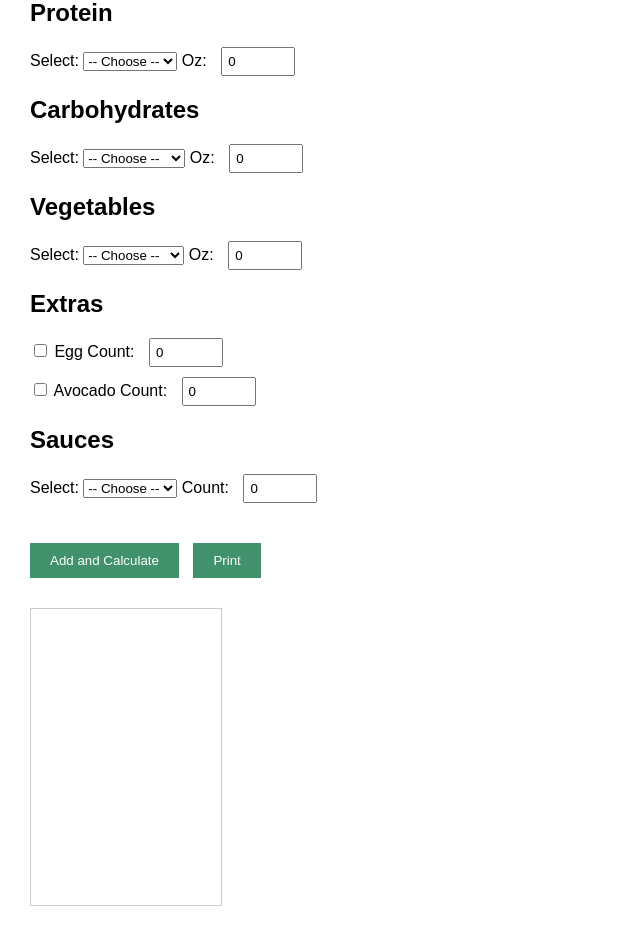
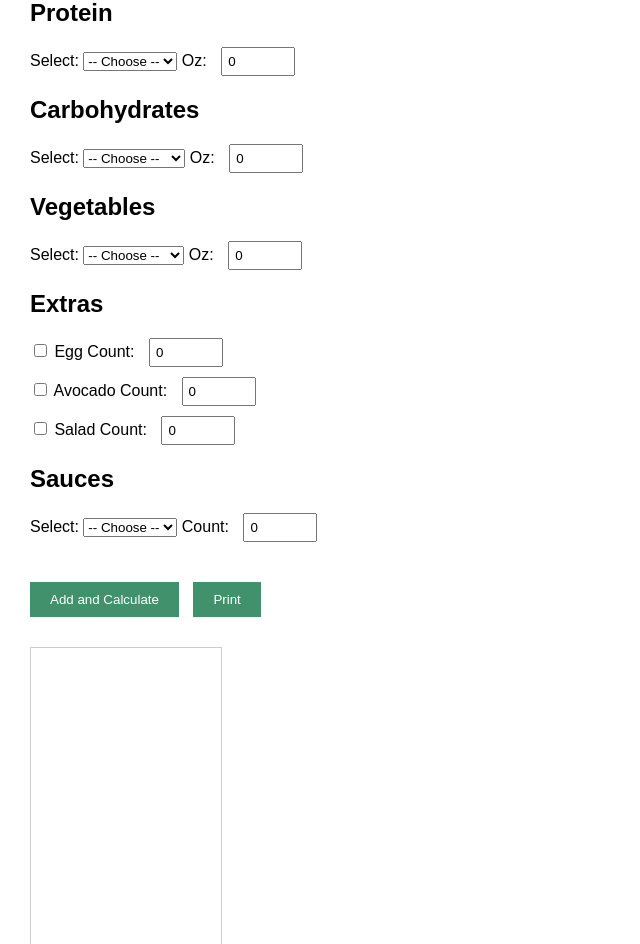
Before and after one commit to Chris6776-soli/riversoljaxfactlabel, a Flask app: page / in a window 1280 px wide. Shown: the part 89-1033 px from the top of the page, without its empty margins (0-640 px from the left). Before the commit the page ends 995 px from the top, so only its background shows below. Run offline with Flask 3, Linux system fonts and the light colour scheme.

Commit message:
Update999 index.html

```diff
--- a/templates/index.html
+++ b/templates/index.html
@@ -88,6 +88,8 @@
           <option value="pork">Pork</option>
           <option value="turkey">Turkey</option>
           <option value="liver">Liver</option>
+          <option value="bison">Bison</option>
+
         </select>
         Oz: <input type="number" name="protein_ounces" min="0" step="0.01" value="0" />
       </label>
@@ -107,6 +109,9 @@
           <option value="pasta">Pasta</option>
           <option value="quinoa">Quinoa</option>
           <option value="cauliflower">Cauliflower</option>
+          <option value="basmati rice">Basmati Rice</option>
+          <option value="brown rice">Brown Rice</option>
+
         </select>
         Oz: <input type="number" name="carbohydrate_ounces" min="0" step="0.01" value="0" />
       </label>
@@ -147,6 +152,11 @@
         Avocado
         Count: <input type="number" name="extra_avocado_count" min="0" step="0.01" value="0" />
       </label>
+      <label>
+        <input type="checkbox" name="extra" value="salad" id="extra_salad" />
+        Salad
+        Count: <input type="number" name="extra_salad_count" min="0" step="0.01" value="0" />
+      </label>
     </div>
 
     <div class="section">
```
